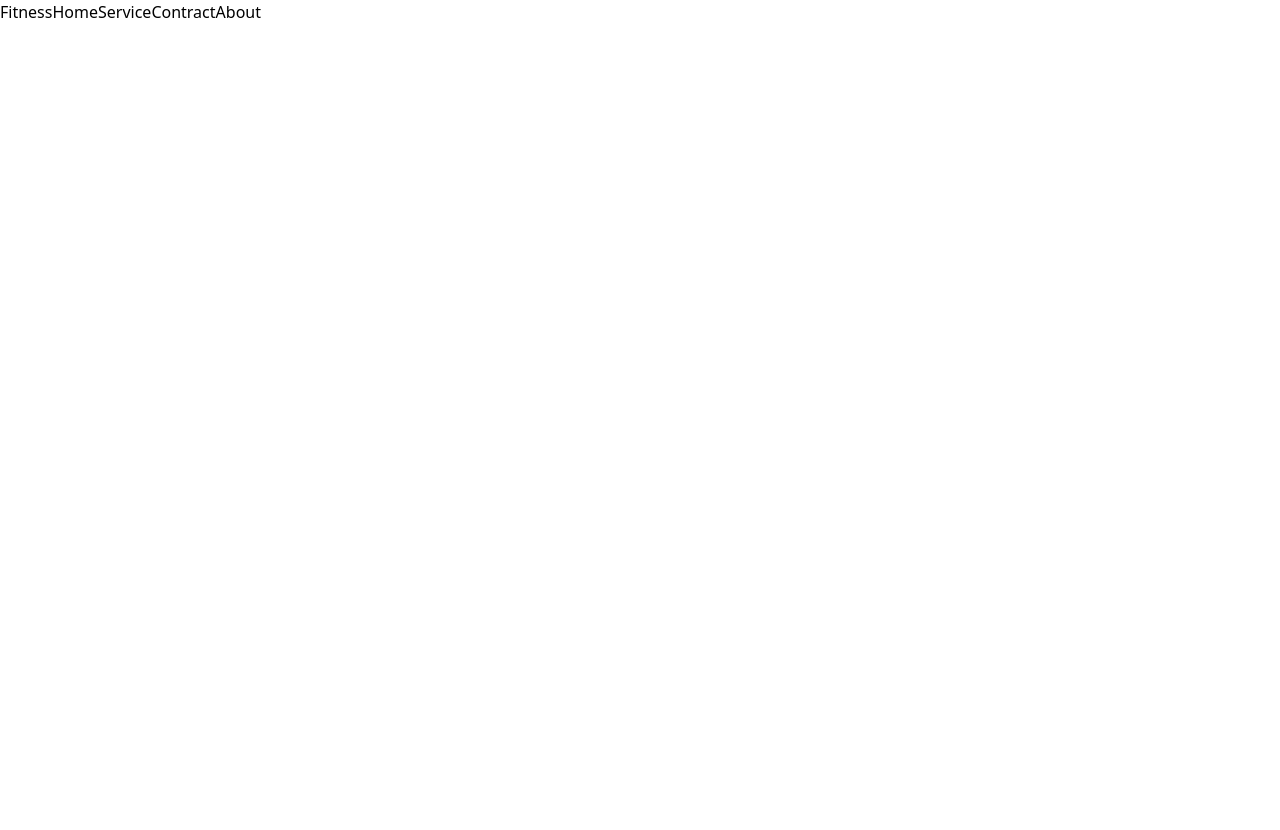
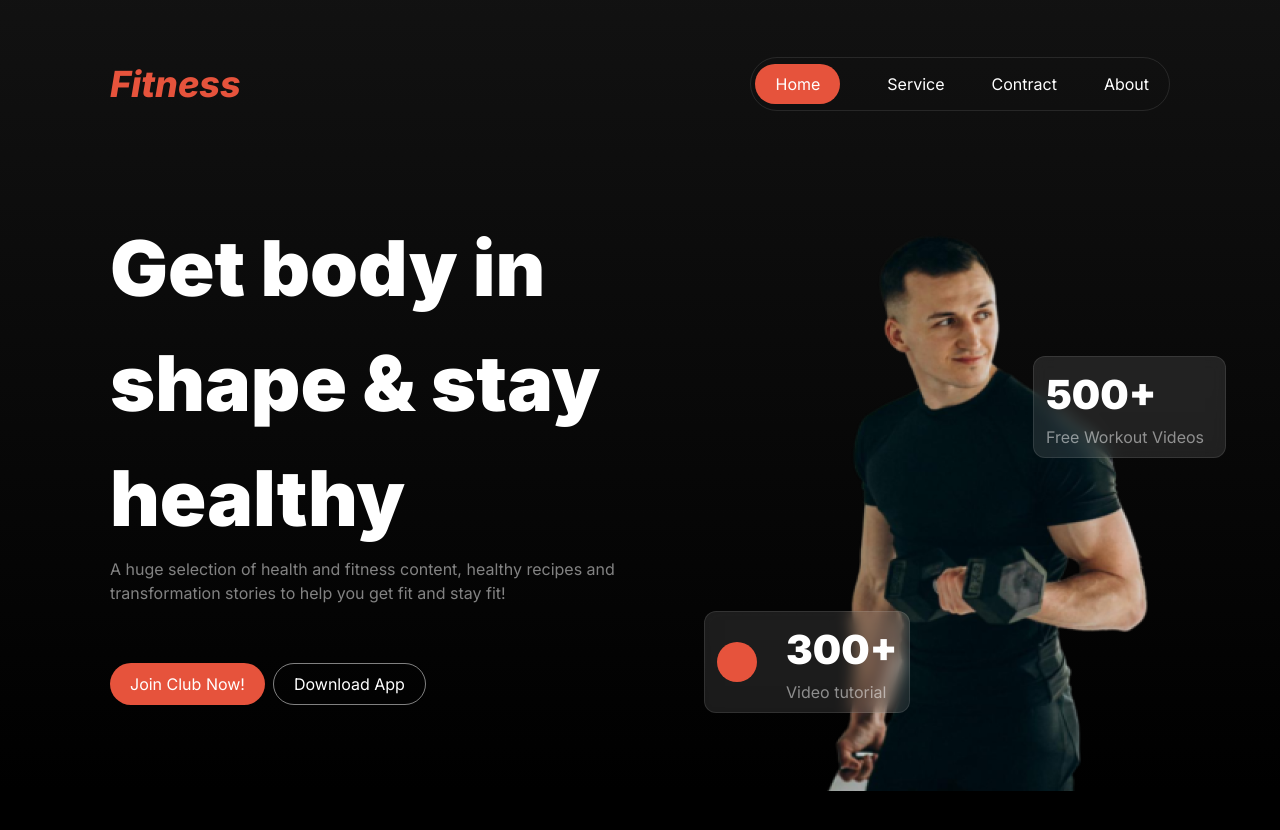
Before and after one commit to toufiq178/fitness-web, a plain HTML site: page index.html in a window 1280 px wide. Before the commit the page ends 800 px from the top, so only its background shows below. Drawn offline with nearby package versions, Linux system fonts and the light colour scheme.

Commit message:
hero section added

```diff
--- a/CSS/styles.css
+++ b/CSS/styles.css
@@ -0,0 +1,260 @@
+/* font relates styles */
+@import url('https://fonts.googleapis.com/css2?family=Inter:ital,opsz,wght@0,14..32,100..900;1,14..32,100..900&display=swap');
+
+.inter-font {
+    font-family: "Inter", sans-serif;
+    font-optical-sizing: auto;
+}
+
+/* shared styles */
+* {
+    margin: 0;
+    padding: 0;
+    box-sizing: border-box;
+}
+
+body {
+    font-family: "Inter", sans-serif;
+    background-color: black;
+    color: white;
+}
+
+/* primary related styles */
+:root {
+    --primary-color: #E6533C;
+    --secondary-color: rgba(255, 255, 255, 0.5);
+    --btn-hover-color: rgba(255, 255, 255, 0.123);
+}
+
+.width_fixed {
+    max-width: 1060px;
+
+}
+
+.btn-primary {
+    border-radius: 46px;
+    padding: 8px 20px;
+    background-color: var(--primary-color);
+}
+
+.btn-primary:hover,
+.nav_menu_container li:hover {
+    color: var(--primary-color);
+    border-radius: 46px;
+    padding: 8px 20px;
+    background-color: var(--btn-hover-color);
+
+}
+
+.section-description {
+
+    color: var(--secondary-color);
+}
+
+
+/* header related styles */
+header {
+    padding-top: 57px;
+    background: linear-gradient(180.00deg, rgba(17.41, 17.41, 17.41, 1) 0%, rgba(119.41, 119.41, 119.41, 0) 100%);
+}
+
+
+/* navbar related styles */
+.navbar {
+    margin: 0 auto;
+    justify-content: space-between;
+}
+
+.navbar>h3 {
+    font-weight: 800;
+    font-size: 2.25rem;
+    color: var(--primary-color);
+    font-style: italic;
+}
+
+.nav_menu_container {
+    gap: 47px;
+    align-items: center;
+    text-align: center;
+    border: 1px solid rgba(255, 255, 255, 0.1);
+    padding: 4px;
+    padding-right: 20px;
+    border-radius: 39px;
+}
+
+.nav_menu_container li {
+    list-style: none;
+    cursor: pointer;
+}
+
+.menu_bar {
+    align-items: center;
+    display: none;
+    padding: 20px;
+}
+
+/* hero related styles */
+.hero {
+    margin: 100px auto;
+    justify-content: space-between;
+    position: relative;
+}
+
+.hero-container {
+    max-width: 520px;
+}
+
+.hero-container>h1 {
+    font-size: 4.8rem;
+    font-weight: 900;
+
+}
+
+.hero-btn-container {
+    margin-top: 58px;
+}
+
+
+#hero-download-btn {
+    background-color: transparent;
+    border: 1px solid var(--secondary-color);
+}
+
+
+.workout-videos {
+    background-color: rgba(255, 255, 255, 0.1);
+    border: 1px solid rgba(255, 255, 255, 0.1);
+    border-radius: 12px;
+    padding: 8px 12px;
+    backdrop-filter: blur(8px);
+    position: absolute;
+}
+
+.workout-videos1 {
+    width: 193px;
+    margin-top: -41%;
+    margin-left: 20%;
+}
+
+.workout-videos2 {
+    width: 206px;
+    margin-top: -17%;
+    margin-left: -11%;
+}
+
+
+
+
+
+/* responsive for phones */
+@media screen and (max-width:576px) {
+
+
+
+    .navbar {
+        margin: 5%;
+    }
+
+    .nav_menu_container {
+        display: none;
+    }
+
+    .menu_bar {
+        display: inline-block;
+    }
+
+    .menu_bar:hover {
+        color: var(--btn-hover-color);
+    }
+
+    .hero {
+        flex-direction: column;
+        margin: 5%;
+        align-items: center;
+    }
+
+    .hero-container>h1 {
+        font-size: 2.3rem;
+        font-weight: 800;
+
+    }
+
+    .workout-videos {
+
+        padding: 6px 8px;
+        backdrop-filter: blur(4px);
+
+    }
+
+
+    .workout-videos1 {
+        width: 150px;
+        margin-top: -115%;
+        margin-left: 50%;
+    }
+
+    .workout-videos2 {
+        width: 160px;
+        margin-top: -76%;
+        margin-left: -6%;
+    }
+
+    .workout {
+        font-size: 1.5rem;
+        font-weight: 700;
+    }
+
+    .workout2 {
+        font-size: 0.8rem;
+    }
+
+}
+
+/* responsive for tabs */
+@media screen and (min-width:576px) and (max-width:992px) {
+
+    .navbar {
+        margin: 5%;
+    }
+
+    .hero {
+
+        margin: 5%;
+
+    }
+
+    .hero-container>h1 {
+        font-size: 3.3rem;
+        font-weight: 800;
+
+    }
+
+    .workout-videos {
+
+        padding: 6px 8px;
+        backdrop-filter: blur(4px);
+
+    }
+
+
+    .workout-videos1 {
+        width: 150px;
+        margin-top: -40%;
+        margin-left: 19%;
+    }
+
+    .workout-videos2 {
+        width: 140px;
+        margin-top: -14%;
+        margin-left: -5%;
+    }
+
+    .workout {
+        font-size: 1.5rem;
+        font-weight: 700;
+    }
+
+    .workout2 {
+        font-size: 0.8rem;
+    }
+}
--- a/index.html
+++ b/index.html
@@ -1,26 +1,68 @@
 <!DOCTYPE html>
 <html lang="en">
+
 <head>
     <meta charset="UTF-8">
     <meta name="viewport" content="width=device-width, initial-scale=1.0">
     <title>Fitness</title>
+    <!-- tailwind css -->
     <script src="https://cdn.jsdelivr.net/npm/@tailwindcss/browser@4"></script>
-
+    <!-- css class -->
     <link rel="stylesheet" href="./CSS/styles.css">
+    <!-- icons -->
+    <link rel="stylesheet" href="https://cdnjs.cloudflare.com/ajax/libs/font-awesome/7.0.1/css/all.min.css"
+        integrity="sha512-2SwdPD6INVrV/lHTZbO2nodKhrnDdJK9/kg2XD1r9uGqPo1cUbujc+IYdlYdEErWNu69gVcYgdxlmVmzTWnetw=="
+        crossorigin="anonymous" referrerpolicy="no-referrer" />
 </head>
 
 <body>
 
     <header>
-        <nav class=" flex">
-            <h1>Fitness</h1>
-            <div class="flex">
-                <p>Home</p>
-                <p>Service</p>
-                <p>Contract</p>
-                <p>About</p>
+        <!-- navbar section -->
+        <nav class="navbar flex width_fixed">
+            <h3>Fitness</h3>
+            <ul class="nav_menu_container flex">
+                <li class="btn-primary">Home</li>
+                <li>Service</li>
+                <li>Contract</li>
+                <li class="px-5">About</li>
+            </ul>
+
+            <div class="menu_bar flex">
+                <h2><i class="fa-solid fa-bars"></i></h2>
             </div>
         </nav>
+
+        <!-- hero section -->
+        <section class="hero flex width_fixed gap-20">
+            <div class="hero-container">
+                <h1>Get body in shape & stay healthy</h1>
+                <p class="section-description">A huge selection of health and fitness content, healthy recipes and
+                    transformation stories to help you get fit and stay fit!</p>
+                <div class="hero-btn-container flex gap-2">
+                    <button class="btn-primary">Join Club Now!</button>
+                    <button id="hero-download-btn" class="btn-primary">Download App</button>
+                </div>
+            </div>
+            <div class="hero_img">
+                <img src="./images/Images 2.png" alt="">
+
+                <div class="workout-videos workout-videos1">
+                    <p class="workout text-[2.5rem] font-black">500+</p>
+                    <p class="workout2 text-[var(--secondary-color)] ">Free Workout Videos</p>
+                </div>
+                <div class="workout-videos workout-videos2 flex justify-between items-center">
+                    <div class="w-10 h-10 rounded-full bg-[var(--primary-color)] ">
+
+                    </div>
+                    <div>
+                        <p class=" workout text-[2.5rem] font-black">300+</p>
+                        <p class="workout2 text-[var(--secondary-color)] ">Video tutorial</p>
+                    </div>
+
+                </div>
+            </div>
+        </section>
     </header>
 
 </body>
```
